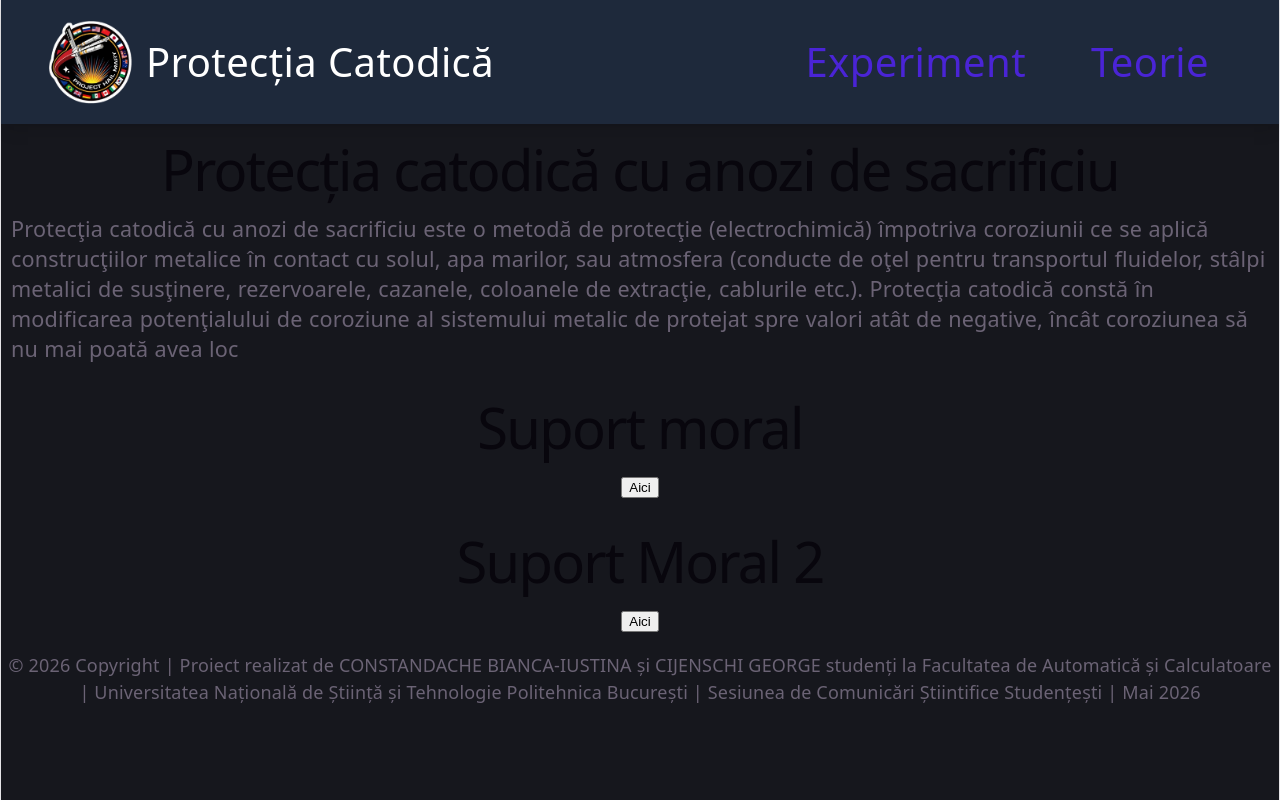
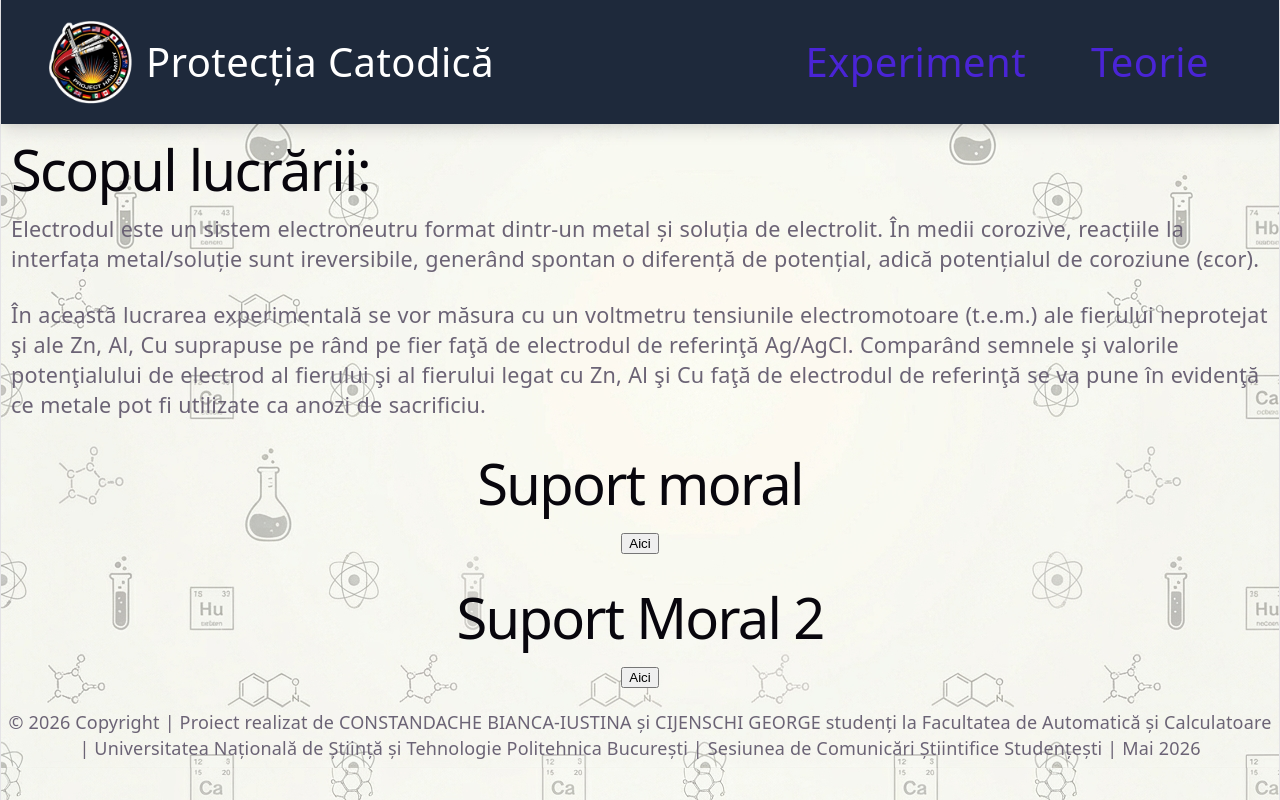
Before and after one commit to mimenschi/proiect_chimie, a React (Vite) app in the folder protectia-catodica/: page / in a window 1280 px wide. Built offline with nearby package versions, Linux system fonts and the light colour scheme.

Commit message:
Add: Fundal si altele

```diff
--- a/protectia-catodica/src/App.css
+++ b/protectia-catodica/src/App.css
@@ -62,7 +62,10 @@
     transform: perspective(2000px) rotateZ(300deg) rotateX(40deg) rotateY(39deg)
       scale(0.8);
   }
+
 }
+
+
 
 #center {
   display: flex;
--- a/protectia-catodica/src/index.css
+++ b/protectia-catodica/src/index.css
@@ -56,6 +56,7 @@ body {
   padding: 0;
   width: 100vw;
   background-color: #16171d;
+  background-image: url("assets/fundal.png");
 }
 
 /*COUNTER */
@@ -141,6 +142,11 @@ body {
 
 
 /*COMPONENTE TEXT*/
+
+.titlu{
+  text-align: left;
+  padding-left: 10px;
+}
 
 
 .textTeorie{
--- a/protectia-catodica/src/site/Header.jsx
+++ b/protectia-catodica/src/site/Header.jsx
@@ -6,13 +6,19 @@ import Teorie from '../pages/Teorie.jsx'
 function Header() {
      return(
         <header>
-            <h1>Protecția catodică cu anozi de sacrificiu</h1>
-            <p className='textTeorie'>Protecţia catodică cu anozi de sacrificiu este o metodă de protecţie (electrochimică)
-împotriva coroziunii ce se aplică construcţiilor metalice în contact cu solul, apa marilor, sau
-atmosfera (conducte de oţel pentru transportul fluidelor, stâlpi metalici de susţinere,
-rezervoarele, cazanele, coloanele de extracţie, cablurile etc.). Protecţia catodică constă în
-modificarea potenţialului de coroziune al sistemului metalic de protejat spre valori atât de
-negative, încât coroziunea să nu mai poată avea loc</p>
+            <h1 className="titlu">Scopul lucrării:</h1>
+            <p className='textTeorie'> Electrodul este un sistem electroneutru format dintr-un metal și soluția de electrolit.
+            În medii corozive, reacțiile la interfața metal/soluție sunt ireversibile,
+            generând spontan o diferență de potențial, adică potențialul de coroziune (εcor).
+            </p>
+            <br />
+            <p className='textTeorie'>
+            În această lucrarea experimentală se vor măsura cu un voltmetru
+            tensiunile electromotoare (t.e.m.) ale fierului neprotejat şi ale Zn, Al, Cu suprapuse pe rând pe
+            fier faţă de electrodul de referinţă Ag/AgCl. Comparând semnele şi valorile potenţialului de
+            electrod al fierului şi al fierului legat cu Zn, Al şi Cu faţă de electrodul de referinţă se va pune
+            în evidenţă ce metale pot fi utilizate ca anozi de sacrificiu.
+            </p>
         </header>
     );
 }
```
Also changed, not shown: protectia-catodica/src/assets/fundal.png (added).
